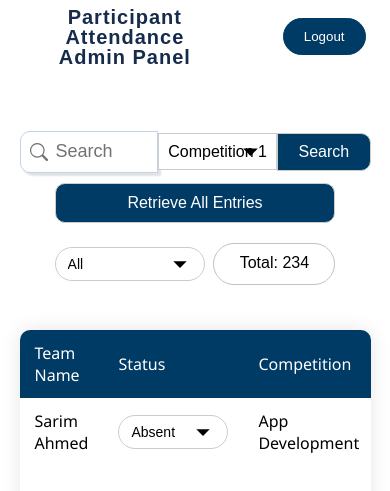
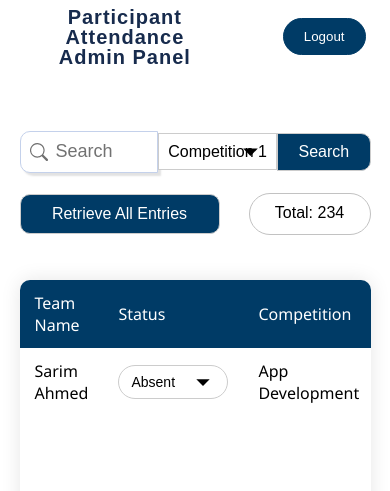
Before and after one commit to thenoisyninga/dev-day-attendence-admin-panel, a plain HTML site: page index.html in a window 390 px wide. Shown: the part 203-694 px from the top of the page. Drawn offline with Linux system fonts and the light colour scheme; some icons are missing.

Commit message:
removed extra dropdown, replaced with retrieve button

```diff
--- a/index.html
+++ b/index.html
@@ -72,29 +72,16 @@
     </div>
 
 
-    <!-- Search Button -->
-    <div class="row">
-        <button type="submit" class="retrieve-all-button">Retrieve All Entries</button>
-    </div>
-
-    <!-- <div class="row">
-        <button type="submit" class="search-button">Retrieve all queries</button>
-    </div> -->
 
 
     <!-- Dropdown and total indicator -->
     <div class="row">
-        <div class="row" style="justify-content: space-between; width: 80%;">
+        <div class="search-details-row" style="justify-content: space-between">
 
             <!-- <div class="container" style="width: 0%;"></div> -->
 
-            <select name="dropdown" style="width: 150px;">
-                <option value="">All</option>
-                <option value="field1">Field 1</option>
-                <option value="field2">Field 2</option>
-                <option value="field3">Field 3</option>
-            </select>
 
+            <button type="submit" class="retrieve-all-button">Retrieve All Entries</button>
             <!-- <div class="container" style="width: 0%;"></div> -->
 
 
--- a/styles.css
+++ b/styles.css
@@ -101,6 +101,7 @@ li {
     margin-top: 10px;
     margin-bottom: 10px;
 }
+
 
 .table-container {
     display: flex;
@@ -296,6 +297,16 @@ h1 {
     appearance: none;
 }
 
+.search-details-row {
+    display: flex;
+    justify-content: center;
+    align-items: center;
+    width: 80%;
+    background-color: transparent;
+    margin-top: 10px;
+    margin-bottom: 10px;
+}
+
 .retrieve-all-button {
     padding: 10px;
     border: 1px solid #ccc;
@@ -304,7 +315,7 @@ h1 {
     color: white;
     font-size: 16px;
     cursor: pointer;
-    width: 80%;
+    width: 200px;
 }
 
 .search-button {
@@ -452,6 +463,10 @@ h1 {
         margin: auto;
     }
 
+    .search-details-row {
+        width: 100%;
+    }
+
 }
 
 @media screen and (min-width: 600px) {
@@ -469,4 +484,8 @@ h1 {
         width: 80%;
     }
 
+
+    .search-details-row {
+        width: 80%;
+    }
 }
```
